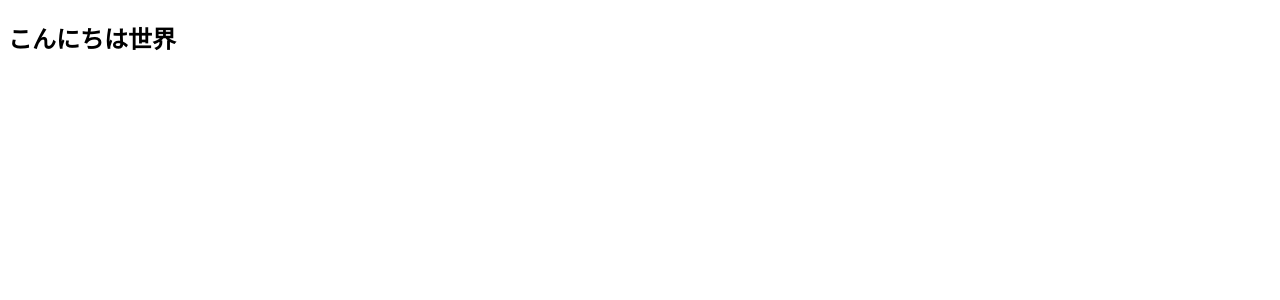
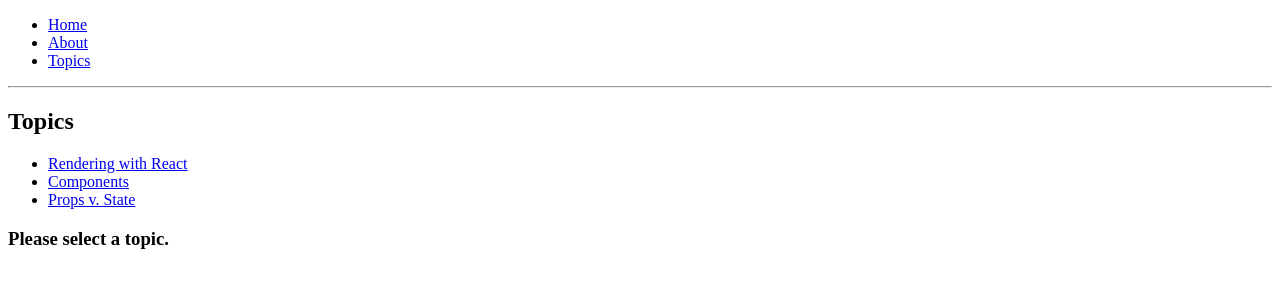
Before and after one commit to ameriken/react-redux-router-study, a React (Create React App) app: page /topics in a window 1280 px wide. Shown: the top 300 px of the page. Built offline with nearby package versions, Linux system fonts and the light colour scheme.

Commit message:
[add]ExampleのBasicを挑戦

```diff
--- a/package.json
+++ b/package.json
@@ -5,6 +5,8 @@
   "dependencies": {
     "react": "^16.5.2",
     "react-dom": "^16.5.2",
+    "react-router": "^4.3.1",
+    "react-router-dom": "^4.3.1",
     "react-scripts": "2.0.4"
   },
   "scripts": {
--- a/src/App.js
+++ b/src/App.js
@@ -1,28 +1,36 @@
-import React, { Component } from 'react';
-import logo from './logo.svg';
-import './App.css';
+import React ,{ Component } from "react";
+import { BrowserRouter as Router, Link, Route, Switch } from "react-router-dom";
 
-class App extends Component {
-  render() {
-    return (
-      <div className="App">
-        <header className="App-header">
-          <img src={logo} className="App-logo" alt="logo" />
-          <p>
-            Edit <code>src/App.js</code> and save to reload.
-          </p>
-          <a
-            className="App-link"
-            href="https://reactjs.org"
-            target="_blank"
-            rel="noopener noreferrer"
-          >
-            Learn React
-          </a>
-        </header>
-      </div>
-    );
-  }
+import Home from './components/Home'
+import About from './components/About'
+import Topics from './components/Topics'
+
+export default class App extends Component {
+    render() {
+        return(
+            <Router>
+                <div>
+                    <ul>
+                        <li><Link to="/">Home</Link></li>
+                        <li><Link to="/about">About</Link></li>
+                        <li><Link to="/topics">Topics</Link></li>
+                    </ul>
+
+                    <hr />
+                    <Switch>
+                        <Route exact path="/" component={Home} />
+                        <Route path="/about" component={About} />
+                        <Route path="/topics" component={Topics} />
+                    </Switch>
+
+                </div>
+            </Router>
+        );
+    }
 }
 
-export default App;
+//この書き方だと渡せる
+//const Topics = ({ match }) => {
+//    console.log(match);
+//    return <h1>hello{match.params.username}!</h1>;
+//};
--- /dev/null
+++ b/src/components/About.js
@@ -0,0 +1,8 @@
+import React, { Component } from 'react';
+
+
+export default class About extends Component {
+    render() {
+        return(<div><h2>About</h2></div>);
+    }
+}
--- /dev/null
+++ b/src/components/Home.js
@@ -0,0 +1,8 @@
+import React, { Component } from 'react';
+
+
+export default class Home extends Component {
+    render() {
+        return(<div><h2>Home</h2></div>);
+    }
+}
--- /dev/null
+++ b/src/components/Topic.js
@@ -0,0 +1,9 @@
+import React, { Component } from 'react';
+
+
+export default class Topic extends Component {
+    render() {
+        const match = this.props.match;
+        return(<div><h3>{match.params.topicId}</h3></div>);
+    }
+}
--- /dev/null
+++ b/src/components/Topics.js
@@ -0,0 +1,35 @@
+import React, { Component } from 'react';
+import { BrowserRouter as Router, Route, Link } from "react-router-dom";
+
+import Topic from './Topic';
+
+export default class Topics extends Component {
+    render() {
+        const match = this.props.match;
+        return (
+            <Router>
+                <div>
+                    <h2>Topics</h2>
+                    <ul>
+                        <li>
+                            <Link to={`${match.url}/rendering`}>Rendering with React</Link>
+                        </li>
+                        <li>
+                            <Link to={`${match.url}/components`}>Components</Link>
+                        </li>
+                        <li>
+                            <Link to={`${match.url}/props-v-state`}>Props v. State</Link>
+                        </li>
+                    </ul>
+
+                    <Route path={`${match.url}/:topicId`} component={Topic}/>
+                    <Route
+                        exact
+                        path={match.url}
+                        render={() => <h3>Please select a topic.</h3>}
+                    />
+                </div>
+            </Router>
+        );
+    }
+}
--- a/src/index.js
+++ b/src/index.js
@@ -1,4 +1,6 @@
 import React from "react";
 import { render } from 'react-dom';
 
-render(<h2>こんにちは世界</h2>, document.getElementById('root'))
+import App from './App'
+
+render(<App />, document.getElementById('root'))
```
